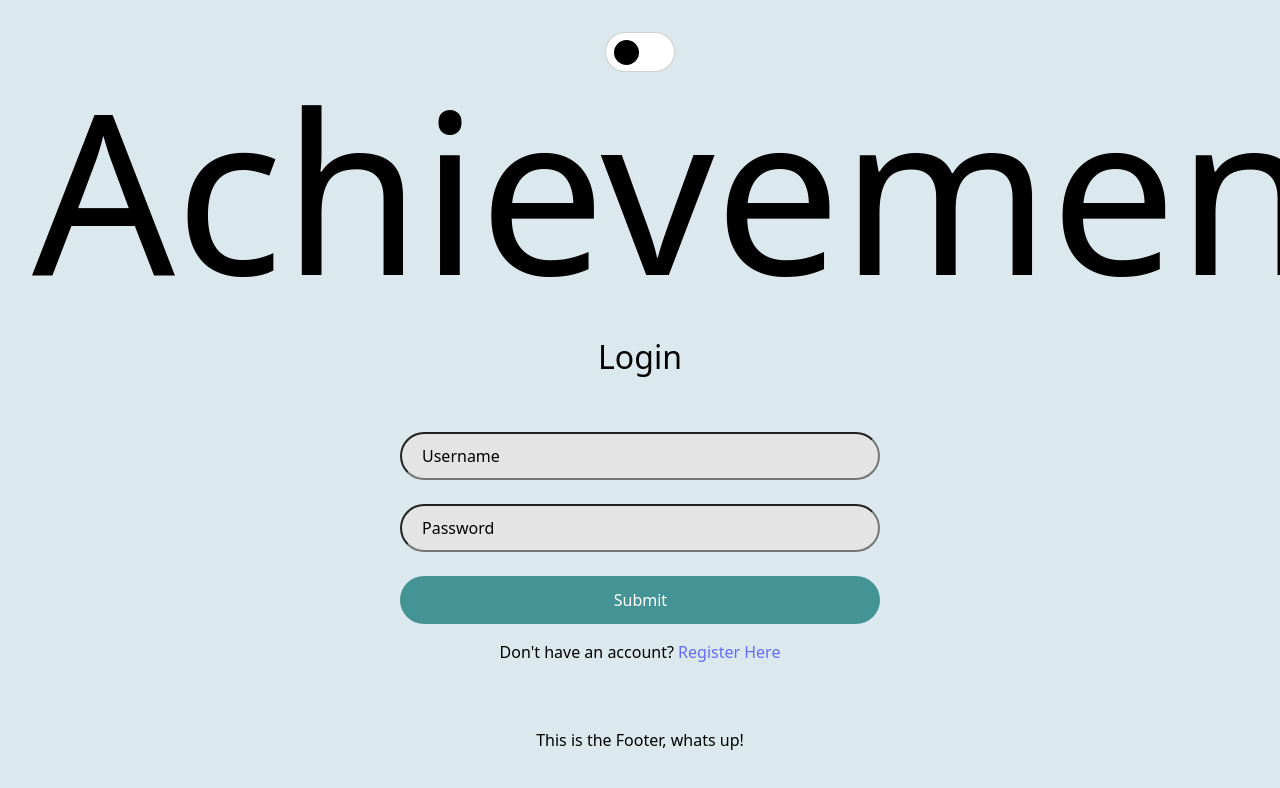
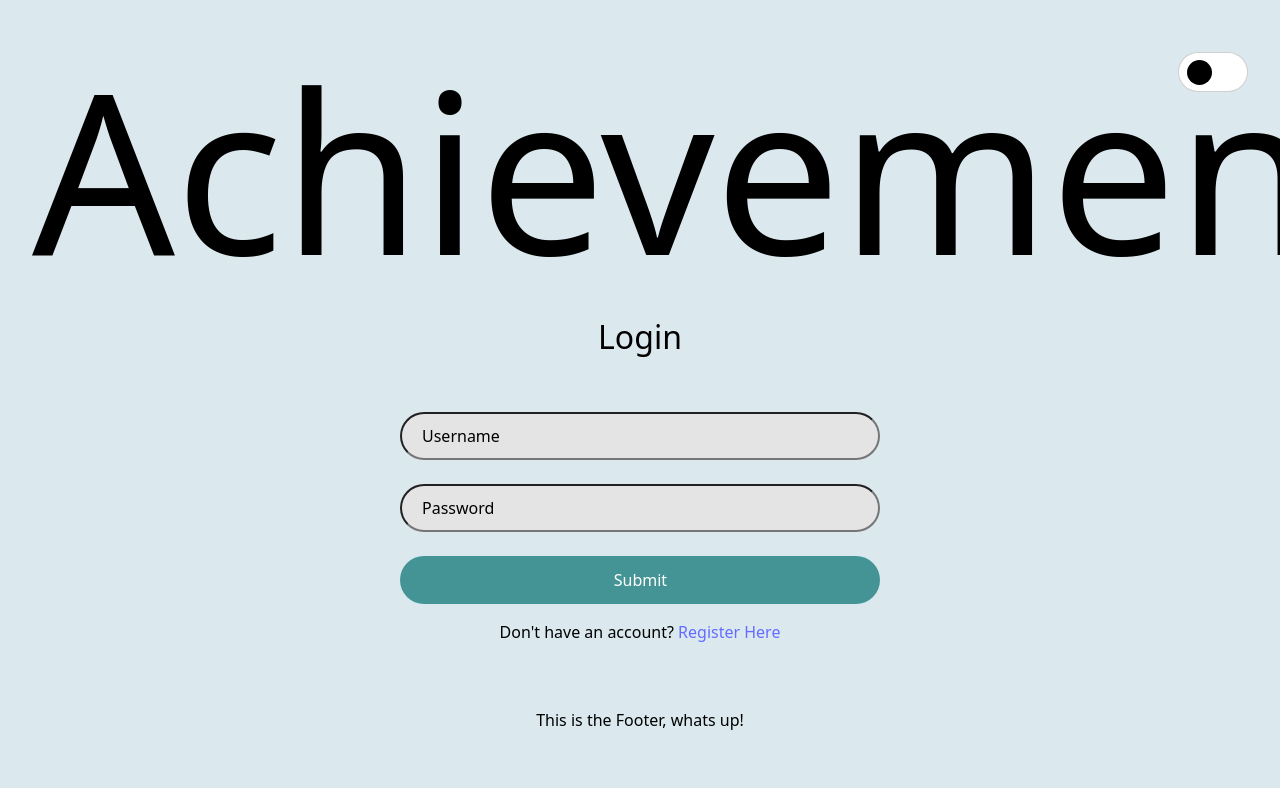
Before and after one commit to Sonagi-R/achievements, a React (Vite) app: page /login in a window 1280 px wide. Shown: the top 788 px of the page. Built offline with nearby package versions, Linux system fonts and the light colour scheme; the HTML template or start-up script is replaced by a standard one.

Commit message:
changed position of theme toggle button

```diff
--- a/src/components/Layout/index.css
+++ b/src/components/Layout/index.css
@@ -4,6 +4,7 @@
 
 nav{
     position: relative;
+    width: 100%;
     z-index: 4;
 }
 
@@ -52,7 +53,8 @@ nav{
     border-radius: 9999px;
     background-color: black;
     border: 0.5px solid rgba(134, 134, 134, 0.39);
-    position: relative;
+    position: absolute;
+    right: 0;
     transition: all 0.5s;
 }
 
@@ -73,7 +75,8 @@ nav{
     width: 70px;
     border-radius: 9999px;
     border: 0.5px solid rgba(134, 134, 134, 0.39);
-    position: relative;
+    position: absolute;
+    right: 0;
     background-color: white;
     transition: all 0.5s;
 }
--- a/src/components/Login/index.jsx
+++ b/src/components/Login/index.jsx
@@ -88,7 +88,7 @@ export default function Login() {
   }
 
   return (
-    <div className="d-flex mb-5 flex-column" id="login-page">
+    <div className="d-flex mb-5 flex-column flex-grow-1" id="login-page">
       <h1 className="logo-title mb-5">Achievement</h1>
       <h2 className="mb-5">Login</h2>
       <form className="d-flex justify-content flex-column">
@@ -101,6 +101,6 @@ export default function Login() {
       <p>
         Don't have an account? <a href="/register">Register Here</a>
       </p>
-    </div>
+      </div>
   );
 }
```
Also changed, not shown: src/components/Register/index.css (line endings or trailing spaces).
